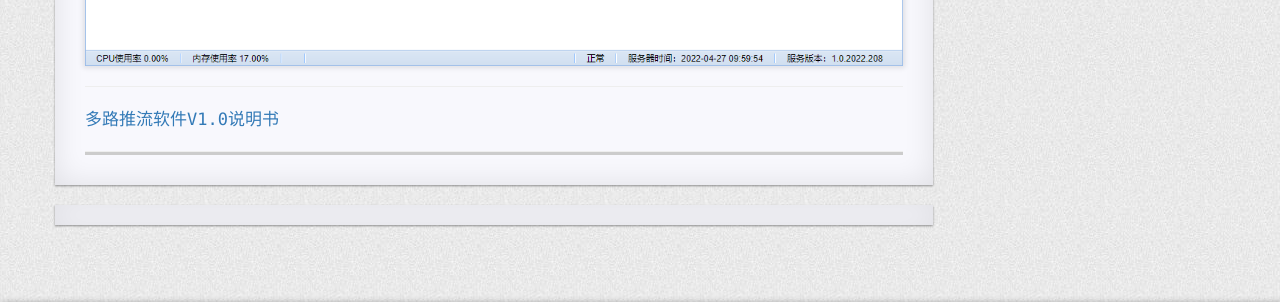
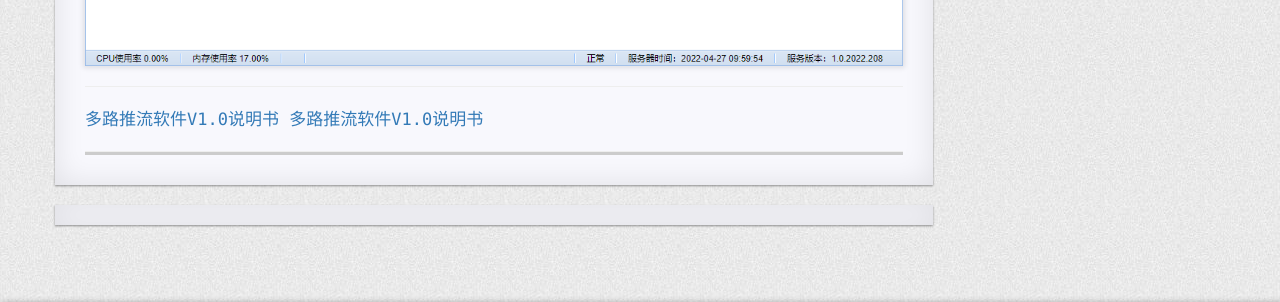
Before and after one commit to fxrj/fxrj.github.io, a Jekyll site: the page built from _posts/2022-01-10-live-stream-publisher.md, in a window 1280 px wide. Shown: the part 1825-2127 px from the top of the page. Built offline with Jekyll 4.4.1, drawn with Linux system fonts in a browser that asks for light colours; nearby versions of some CDN libraries; comment, search, counter and statistics services are not loaded; a style sheet for code colours, icons or effects is not loaded.

Commit message:
Update 2022-01-10-live-stream-publisher.md

```diff
--- a/_posts/2022-01-10-live-stream-publisher.md
+++ b/_posts/2022-01-10-live-stream-publisher.md
@@ -29,6 +29,7 @@ categories: 流媒体
 
 ---
 
+[多路推流软件V1.0说明书](/docs/live-stream-publisher-help)
 [多路推流软件V1.0说明书][说明书]
 
 [LiveStreamPublisher]: {{"/LiveStreamPublisher.png" | prepend: site.imgrepo }}
```
